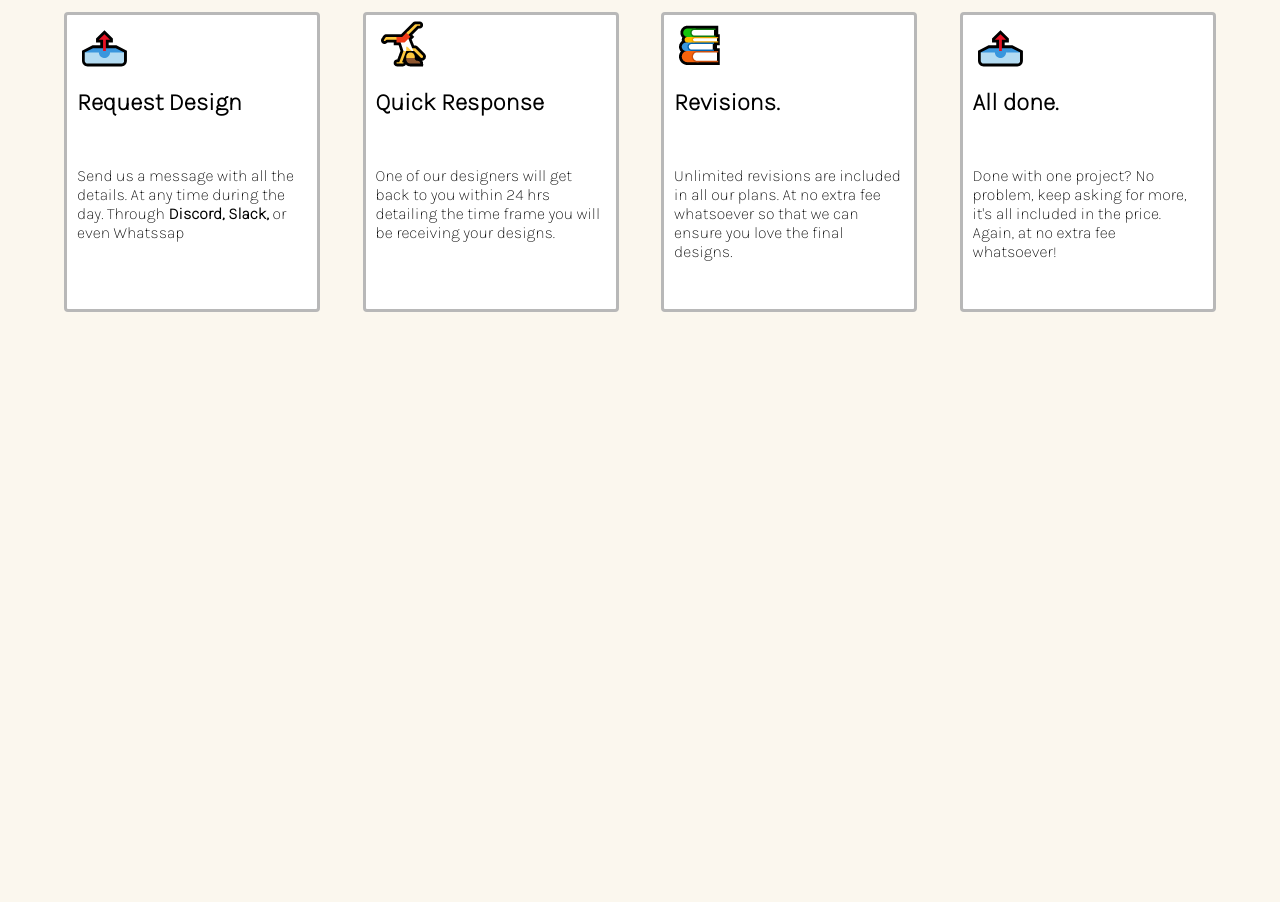
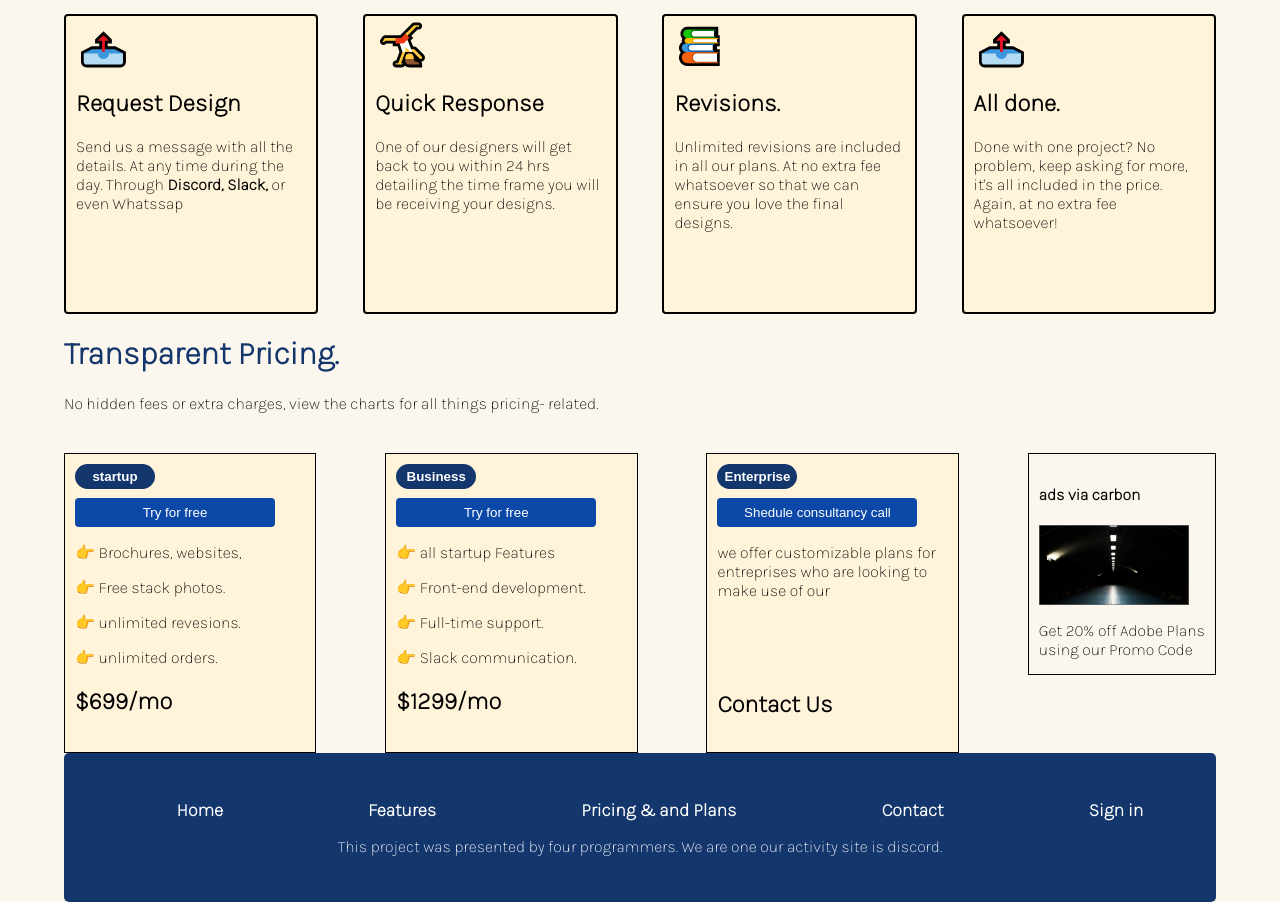
Before and after one commit to Mohamed-Cherkawi/HTML-CSS, a plain HTML site: page Brief6/index.html in a window 1280 px wide. Shown: the part 440-1342 px from the top of the page. Before the commit the page ends 800 px from the top, so only its background shows below. Drawn offline with Linux system fonts and the light colour scheme.

Commit message:
Added brief 6

```diff
--- /dev/null
+++ b/Brief6/contact.css
@@ -0,0 +1,156 @@
+@import url('https://fonts.googleapis.com/css2?family=Karla:wght@300&display=swap');
+
+
+body{
+    width: 80%;
+    margin: auto;
+    background-color:#FBF7EE;
+    font-family: 'Karla', sans-serif;
+}
+/* header */
+.logo{
+    width: 81px;
+    height: 32px;
+}
+header nav,img{
+    align-items: center;
+}
+
+header{
+    display: inline-block;
+    width: 100%;
+}
+header nav,img,ul{
+    display: flex;
+    justify-content: space-between;
+}
+
+header ul li{
+    display: inline-block;
+    list-style: none;
+    color: #13366D;
+}
+header ul li a{
+    text-decoration: none;
+    margin: 10px;
+}
+header div{
+    display: flex;
+    align-items: center;
+}
+li a{
+    font-weight: bold;
+    color: #13366D;
+    font-size: 18px;
+    font-family: 'Karla', sans-serif;
+
+}
+li a:hover{
+    text-decoration: underline;
+    color: #13366D;
+
+}
+header div a,button{
+    padding: 10px;
+}
+div a{
+    text-decoration: none;
+    color: #13366D;
+    font-weight: bold;
+    font-size: 18px;
+
+}
+div button{
+    background-color:#0B48A8;
+    color: white;
+    border-radius: 4px;
+    /* border: 3px black;  uselesssss af */
+    padding:7px;
+}
+/* contact */
+.text{
+    margin: 0 50px;
+    display: flex;
+    justify-content: space-evenly;
+    text-align: center;
+    padding-bottom: 100px;
+    font-family: 'Karla', sans-serif;
+
+}
+main h1{
+    font-family: 'Karla', sans-serif;
+    font-weight: bold;
+    font-size: 18px;
+}
+
+.text li{
+    list-style: none;
+
+}
+
+h1{
+    padding-top: 10px;
+    color: rgb(33,62,78);
+    margin-bottom: 50px;
+    font-size: 1em;
+    text-align: center;
+}
+.text p,h3{
+    color: gray;
+    font-size: 1em;
+    font-family: 'Karla', sans-serif;
+    text-align: center;
+}
+.fas,.fab{
+    color: #0B48A8;
+    font-size: 2em;
+    margin-bottom: 20px;
+
+}
+.adress{
+    position: relative;
+    bottom: 20px;
+}
+
+input[type=search] {
+    width: 100%;
+    border-radius: 4px;
+    font-size: 16px;
+    background-color:#FFF3D9;
+    background-image: url('searchicon.png');
+    background-position: 10px 10px;
+    background-repeat: no-repeat;
+    padding: 12px 20px 12px 40px;
+    border: 0px;
+    margin-bottom: 50px;
+    font-weight: bold;
+    font-family: 'Karla', sans-serif;
+  }
+  /*************************footer*******************************************/
+  footer{
+    padding: 30px 0;
+    background-color:#13366D ;
+    text-align: center;
+    color: white;
+    width: 100%;
+}
+footer ul{
+    display: flex;
+    justify-content: space-around;
+    align-items: center;
+    list-style: none;
+}
+footer img{
+    margin-top: 30px;
+    width: 50px;
+    height: 50px;
+}
+
+footer a{
+    color: inherit;
+    text-decoration: none;
+}
+li a:hover{
+    text-decoration: underline;
+    color: lawngreen;
+}
--- a/Brief6/index.html
+++ b/Brief6/index.html
@@ -5,7 +5,7 @@
     <meta http-equiv="X-UA-Compatible" content="IE=edge">
     <meta name="viewport" content="width=device-width, initial-scale=1.0">
     <link rel="stylesheet" href="style.css">
-    <title>Document</title>
+    <title>Acceuil</title>
 </head>
 <body>
     <!--Navigation bar-->
@@ -27,9 +27,11 @@
     <!--Section 1-->
     <div class="section1">
      <div class="trial item">
-        <!--Form to enter an email -->
+        <!--Header and paragraph (1)-->
+
         <h1>Unlimited Designs.</h1>
         <p>Get unlimited designs in areas such as web design, app design, brochures and much more for a flat monthly fee. No additional charges.</p>
+         <!--Form to enter an email -->
         <input placeholder="Enter e-mail adress">
         <button>Try for free</button>
         <div class="trialsInfo">
@@ -47,31 +49,105 @@
     </div>
     <!--Section 2-->
     <div class="section2">
-            <div class="article">
+            <div class="articles">
                 <img src="📤.png">
                 <h2>Request Design</h2>
                 <p> Send us a message with all the details. At any time during the day. Through <span>Discord, Slack,</span> or even Whatssap</p>
             </div>
 
-            <div class="article">
+            <div class="articles">
                 <img src="🤸.png">
                 <h2>Quick Response</h2>
                 <p>One of our designers will get back to you within 24 hrs detailing the time frame you will be receiving your designs.</p>
             </div>
 
-            <div class="article">
+            <div class="articles">
                 <img src="📚.png">
                 <h2>Revisions.</h2>
                 <p>Unlimited revisions are included in all our plans. At no extra fee whatsoever so that we can ensure you love the final designs.</p>
             </div>
 
-            <div class="article">
+            <div class="articles">
                 <img src="📤.png">
                 <h2>All done.</h2>
                 <p>Done with one project? No problem, keep asking for more, it's all included in the price. Again, at no extra fee whatsoever! </p>
             </div>
 
     </div>
+         <!--Header and paragraph (2)-->
+    <div>
+        <h1>Transparent Pricing.</h1>
+        <p>No hidden fees or extra charges, view the charts for all things pricing-
+            related.</p>
+    </div>
+    <!--Section  3-->
+    <main>
+    <div class="section3">
+        <div class="article">
+            <button class="btn-1">startup</button>
+            <Button class="btn-2">Try for free</Button>
+            <p>&#128073; Brochures, websites,<br>
+
+            </p>
+            <p>
+                &#128073; Free stack photos.
+            </p>
+            <p>
+                &#128073; unlimited revesions.
+            </p>
+            <p>
+                &#128073; unlimited orders.
+            </p>
+            <h2 class="H2-article">$699<span class="h2-color">/mo</span></h2>
+
+        </div>
+
+        <div class="article">
+            <button class="btn-1">Business</button>
+            <Button class="btn-2">Try for free</Button>
+            <p>&#128073; all startup Features
+
+            </p>
+            <p>
+                &#128073; Front-end development.
+            </p>
+            <p>
+                &#128073; Full-time support.
+            </p>
+            <p>
+                &#128073; Slack communication.
+            </p>
+            <h2 class="H2-article">$1299<span>/mo</span></h2>
+
+        </div>
+
+        <div class="article">
+            <button class="btn-1">Enterprise</button>
+            <Button class="btn-2">Shedule consultancy call</Button>
+            <p>we offer customizable plans for entreprises who are looking to make use of our</p>
+            <h2 class="Contact-h2">Contact Us</h2>
+
+        </div>
+
+        <div class="article-fin">
+            <h4> ads via carbon</h4>
+            <img src="ads.png" alt="image for ads">
+            <p>Get 20% off Adobe Plans<br>using our Promo Code</p>
+
+        </div>
+    </main>
+        <!--Footer-->
+        <footer>
+            <ul class="footerList">
+                <li><a href="index.html">Home</a></li>
+                <li><a href="">Features</a></li>
+                <li><a href="">Pricing & and Plans</a></li>
+                <li><a href="contact.html"> Contact</a></li>
+                <li><a href="">Sign in</a></li>
+
+        </ul>
+            <p>This project was presented by four programmers. We are one our activity site is <a href="https://discord.com/">discord.</a></p>
+        </footer>
 
 
 
--- a/Brief6/style.css
+++ b/Brief6/style.css
@@ -6,7 +6,7 @@ body {
     font-family: 'Karla', sans-serif;
 
 }
-/* Navigation Bar (Header */
+/* Navigation Bar STyle(Header) */
 .logo{
     width: 81px;
     height: 32px;
@@ -16,8 +16,8 @@ header nav,img{
 }
 
 header{
-    border: 2px solid black;
     display: inline-block;
+    margin-bottom: 10px;
     width: 100%;
 
 }
@@ -68,10 +68,9 @@ div button{
     padding:7px;
 }
 
-/* Section 1 */
+/* Section 1  Style*/
 
 .section1 {
-    border: 2px solid red;
     height: 350px;
     display: flex;
     justify-content: space-between;
@@ -100,9 +99,7 @@ h1 {
 h2 , span{
     font-weight: bold;
 }
-p {
-    margin-top: 50px;
-}
+
     input {
         width: 50%;
         padding: 5px;
@@ -129,17 +126,112 @@ p {
         margin-right: 10px;
 
     }
-    /* Section 2 */
+    /* Section 2  Style*/
     .section2 {
         display: flex;
         justify-content: space-between;
         height: 300px;
         margin-top: 40px;
     }
-    .article {
-        border: 3px solid #B8B8B8;
+    .articles {
+        border: 2px solid;
         border-radius: 4px;
         width: 20%;
         padding: 0px 10px 0px 10px;
-        background-color: white;
+        background-color: #FFF3D9;
     }
+    /* Section 3 Style */
+    .section3 {
+        display: flex;
+        justify-content: space-between;
+        height: 300px;
+        margin-top: 40px;
+    }
+    .article {
+        border: 4px solid;
+        width: 20%;
+        padding: 10px;
+        background-color:#FFF3D9;
+        border: 1px black solid;
+    }
+    /* button for artice */
+    .btn-1{
+        border-radius: 30px;
+        border: 0px;
+        padding:5px;
+        width: 80px;
+        background-color:#13366D;
+        color: white;
+        font-weight: bold;
+        margin-bottom:9px;
+        box-shadow: black;
+        display: block;
+    }
+    .btn-2{
+        border-radius: 4px;
+        background-color: #0B48A8;
+        border: 1px black;
+        color: white;
+        width: 200px;
+    }
+    .btn-2:hover{
+        background-color:#FFF3D9 ;
+        color: #0B48A8;
+        border: 1px solid black;
+
+    }
+
+    .H2-article{
+        font-weight: bold;
+    }
+    .Contact-h2 {
+        margin-top: 90px;
+        font-weight: bold;
+    }
+
+
+    .article-fin{
+        border: 1px solid black;
+        padding: 10px;
+        height: 200px;
+    }
+    .article-fin img{
+        width: 150px;
+    }
+    /* Footer */
+
+    footer{
+        display: block;
+        padding: 30px 0;
+        background-color:#13366D ;
+        text-align: center;
+        color: white;
+        width: 100%;
+        border-radius: 5px;
+    }
+    footer ul{
+        display: flex;
+        justify-content: space-around;
+        align-items: center;
+        list-style: none;
+    }
+    footer img{
+        margin-top: 30px;
+        width: 50px;
+        height: 50px;
+    }
+
+    footer a{
+        color: inherit;
+        text-decoration: none;
+    }
+    .footerList li a:hover{
+        text-decoration: underline;
+        color: lawngreen;
+    }
+
+    /* On Mobiles screens [320px -> 428px] */
+
+    @media only screen and (max-width: 425px){
+
+    }
```
Also changed, not shown: Brief6/contact.html (added, +68 -0 lines).
